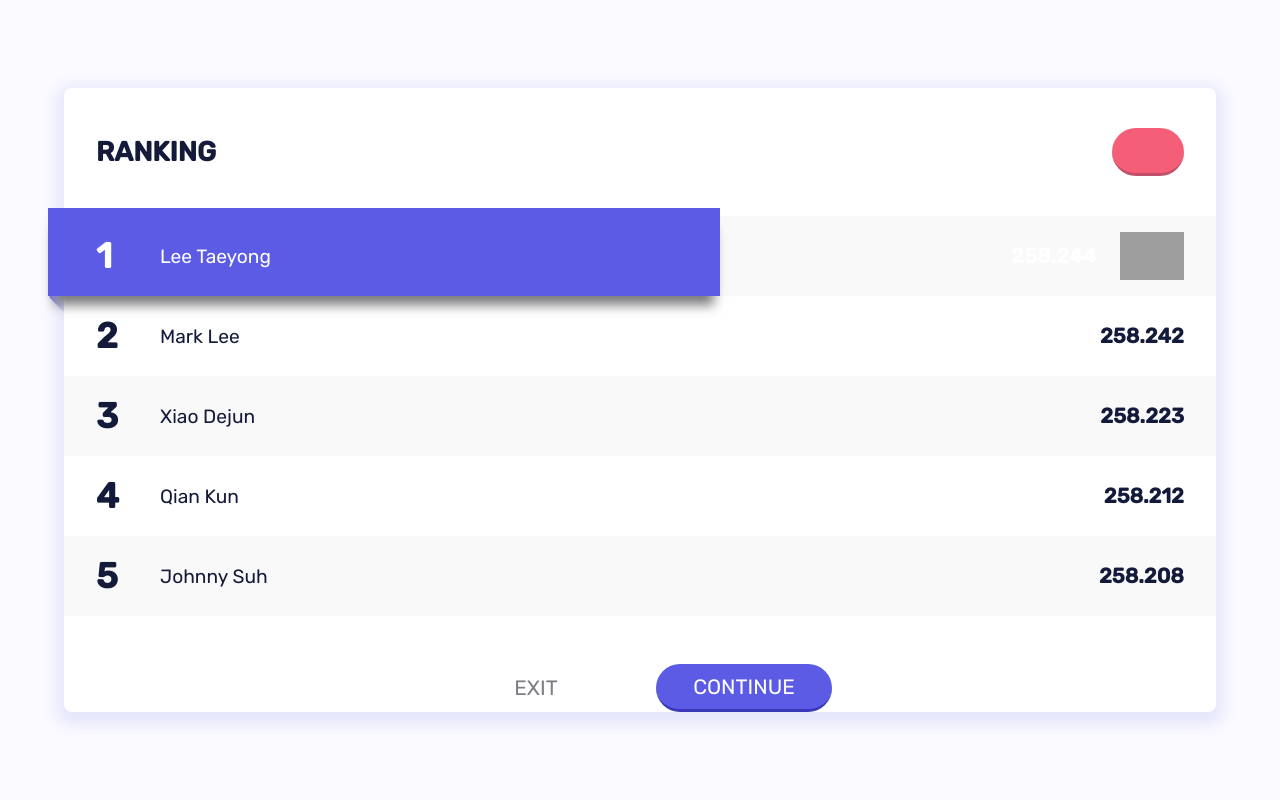
After one commit to SanketDawange/web-app-gfg-hackathon, a Django app: page /leaderboard in a window 1280 px wide. The commit adds this page. Run offline with Django 4.2, Linux system fonts and the light colour scheme; some libraries are stand-ins or nearby versions; grey boxes are pictures that could not be loaded.

Commit message:
leaderboard added

```diff
--- a/accountapp/urls.py
+++ b/accountapp/urls.py
@@ -12,6 +12,7 @@ urlpatterns = [
     path('user_logout', views.user_logout, name='user_logout'),
     path('', views.home, name='home'),
     path('schedule', views.schedule, name='schedule'),
+    path('leaderboard', views.leaderboard, name='leaderboard'),
 
 
 ] + static(settings.MEDIA_URL, document_root=settings.MEDIA_ROOT)
--- a/accountapp/views.py
+++ b/accountapp/views.py
@@ -86,3 +86,6 @@ def schedule(request):
 
     context = {"categories": Category.objects.all(), "hospitals": Hospital.objects.all()}
     return render(request, "schedule.html", context)
+
+def leaderboard(request):
+    return render(request, "leaderboard.html")
--- a/templates/layouts/sidebar.html
+++ b/templates/layouts/sidebar.html
@@ -36,7 +36,7 @@
 </lord-icon>
         Schedule
     </a>
-    <a href="#">
+    <a href="/leaderboard">
         <!-- <i class="fas fa-video"></i> -->
         <style>
             .lord-icon {
--- /dev/null
+++ b/templates/leaderboard.html
@@ -0,0 +1,305 @@
+<!DOCTYPE html>
+<html lang="en" >
+<head>
+  <meta charset="UTF-8">
+  <title>HAVAI</title>
+  <link rel="stylesheet" href="./style.css">
+
+</head>
+<style>
+  * {
+    font-size: 62, 5%;
+    box-sizing: border-box;
+    margin: 0;
+  }
+
+  body {
+    height: 100%;
+    width: 100%;
+    min-height: 100vh;
+    background-color: #fbfaff;
+    display: flex;
+    align-items: center;
+    justify-content: center;
+  }
+
+  main {
+    width: 90%;
+    height: 95%;
+    background-color: #ffffff;
+    -webkit-box-shadow: 0px 5px 15px 8px #e4e7fb;
+    box-shadow: 0px 5px 15px 8px #e4e7fb;
+    display: flex;
+    flex-direction: column;
+    align-items: center;
+    border-radius: 0.5rem;
+  }
+
+  #header {
+    width: 100%;
+    display: flex;
+    align-items: center;
+    justify-content: space-between;
+    padding: 2.5rem 2rem;
+  }
+
+  .share {
+    width: 4.5rem;
+    height: 3rem;
+    background-color: #f55e77;
+    border: 0;
+    border-bottom: 0.2rem solid #c0506a;
+    border-radius: 2rem;
+    cursor: pointer;
+  }
+
+  .share:active {
+    border-bottom: 0;
+  }
+
+  .share i {
+    color: #fff;
+    font-size: 2rem;
+  }
+
+  h1 {
+    font-family: "Rubik", sans-serif;
+    font-size: 1.7rem;
+    color: #141a39;
+    text-transform: uppercase;
+    cursor: default;
+  }
+
+  #leaderboard {
+    width: 100%;
+    height: 80%;
+    position: relative;
+  }
+
+  table {
+    width: 100%;
+    border-collapse: collapse;
+    table-layout: fixed;
+    color: #141a39;
+    cursor: default;
+  }
+
+  tr {
+    transition: all 0.2s ease-in-out;
+    border-radius: 0.2rem;
+  }
+
+  tr:not(:first-child):hover {
+    background-color: #fff;
+    transform: scale(1.1);
+    -webkit-box-shadow: 0px 5px 15px 8px #e4e7fb;
+    box-shadow: 0px 5px 15px 8px #e4e7fb;
+  }
+
+  tr:nth-child(odd) {
+    background-color: #f9f9f9;
+  }
+
+  tr:nth-child(1) {
+    color: #fff;
+  }
+
+  td {
+    height: 5rem;
+    font-family: "Rubik", sans-serif;
+    font-size: 1.4rem;
+    padding: 1rem 2rem;
+    position: relative;
+  }
+
+  .number {
+    width: 1rem;
+    font-size: 2.2rem;
+    font-weight: bold;
+    text-align: left;
+  }
+
+  .name {
+    text-align: left;
+    font-size: 1.2rem;
+  }
+
+  .points {
+    font-weight: bold;
+    font-size: 1.3rem;
+    display: flex;
+    justify-content: flex-end;
+    align-items: center;
+  }
+
+  .points:first-child {
+    width: 10rem;
+  }
+
+  .gold-medal {
+    height: 3rem;
+    margin-left: 1.5rem;
+  }
+
+  .ribbon {
+    width: 42rem;
+    height: 5.5rem;
+    top: -0.5rem;
+    background-color: #5c5be5;
+    position: absolute;
+    left: -1rem;
+    -webkit-box-shadow: 0px 15px 11px -6px #7a7a7d;
+    box-shadow: 0px 15px 11px -6px #7a7a7d;
+  }
+
+  .ribbon::before {
+    content: "";
+    height: 1.5rem;
+    width: 1.5rem;
+    bottom: -0.8rem;
+    left: 0.35rem;
+    transform: rotate(45deg);
+    background-color: #5c5be5;
+    position: absolute;
+    z-index: -1;
+  }
+
+  .ribbon::after {
+    content: "";
+    height: 1.5rem;
+    width: 1.5rem;
+    bottom: -0.8rem;
+    right: 0.35rem;
+    transform: rotate(45deg);
+    background-color: #5c5be5;
+    position: absolute;
+    z-index: -1;
+  }
+
+  #buttons {
+    width: 100%;
+    margin-top: 3rem;
+    display: flex;
+    justify-content: center;
+    gap: 2rem;
+  }
+
+  .exit {
+    width: 11rem;
+    height: 3rem;
+    font-family: "Rubik", sans-serif;
+    font-size: 1.3rem;
+    text-transform: uppercase;
+    color: #7e7f86;
+    border: 0;
+    background-color: #fff;
+    border-radius: 2rem;
+    cursor: pointer;
+  }
+
+  .exit:hover {
+    border: 0.1rem solid #5c5be5;
+  }
+
+  .continue {
+    width: 11rem;
+    height: 3rem;
+    font-family: "Rubik", sans-serif;
+    font-size: 1.3rem;
+    color: #fff;
+    text-transform: uppercase;
+    background-color: #5c5be5;
+    border: 0;
+    border-bottom: 0.2rem solid #3838b8;
+    border-radius: 2rem;
+    cursor: pointer;
+  }
+
+  .continue:active {
+    border-bottom: 0;
+  }
+
+  @media (max-width: 740px) {
+      * {
+        font-size: 70%;
+      }
+  }
+
+  @media (max-width: 500px) {
+      * {
+        font-size: 55%;
+      }
+  }
+
+  @media (max-width: 390px) {
+      * {
+        font-size: 45%;
+      }
+  }
+</style>
+<body>
+<!-- partial:index.partial.html -->
+<!DOCTYPE html>
+<html lang="en">
+  <head>
+    <link rel="preconnect" href="https://fonts.googleapis.com" />
+    <link rel="preconnect" href="https://fonts.gstatic.com" crossorigin />
+    <meta charset="UTF-8" />
+    <meta name="viewport" content="width=device-width, initial-scale=1.0" />
+    <script src="https://unpkg.com/@phosphor-icons/web"></script>
+    <link
+      href="https://fonts.googleapis.com/css2?family=Rubik:wght@400;500&display=swap"
+      rel="stylesheet"
+    />
+  </head>
+  <body>
+    <main>
+      <div id="header">
+        <h1>Ranking</h1>
+        <button class="share">
+          <i class="ph ph-share-network"></i>
+        </button>
+      </div>
+      <div id="leaderboard">
+        <div class="ribbon"></div>
+        <table>
+          <tr>
+            <td class="number">1</td>
+            <td class="name">Lee Taeyong</td>
+            <td class="points">
+              258.244 <img class="gold-medal" src="https://github.com/malunaridev/Challenges-iCodeThis/blob/master/4-leaderboard/assets/gold-medal.png?raw=true" alt="gold medal"/>
+            </td>
+          </tr>
+          <tr>
+            <td class="number">2</td>
+            <td class="name">Mark Lee</td>
+            <td class="points">258.242</td>
+          </tr>
+          <tr>
+            <td class="number">3</td>
+            <td class="name">Xiao Dejun</td>
+            <td class="points">258.223</td>
+          </tr>
+          <tr>
+            <td class="number">4</td>
+            <td class="name">Qian Kun</td>
+            <td class="points">258.212</td>
+          </tr>
+          <tr>
+            <td class="number">5</td>
+            <td class="name">Johnny Suh</td>
+            <td class="points">258.208</td>
+          </tr>
+        </table>
+        <div id="buttons">
+          <button class="exit">Exit</button>
+          <button class="continue">Continue</button>
+        </div>
+      </div>
+    </main>
+  </body>
+</html>
+<!-- partial -->
+
+</body>
+</html>
```
